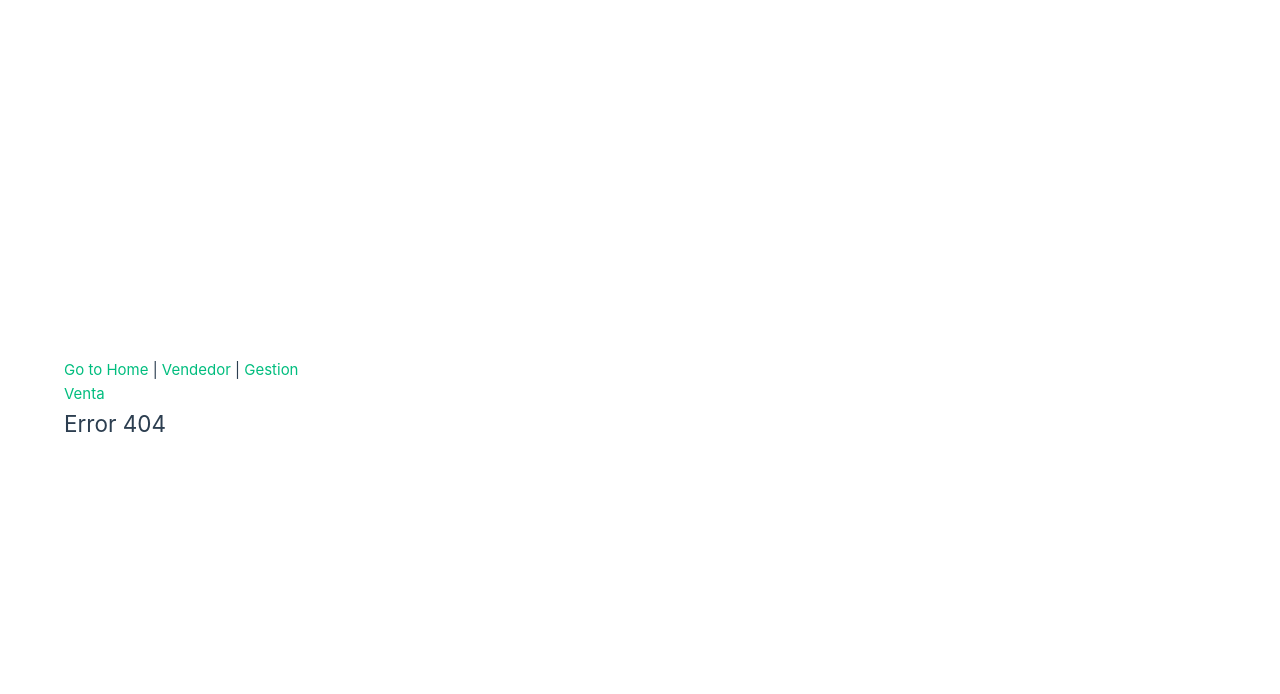
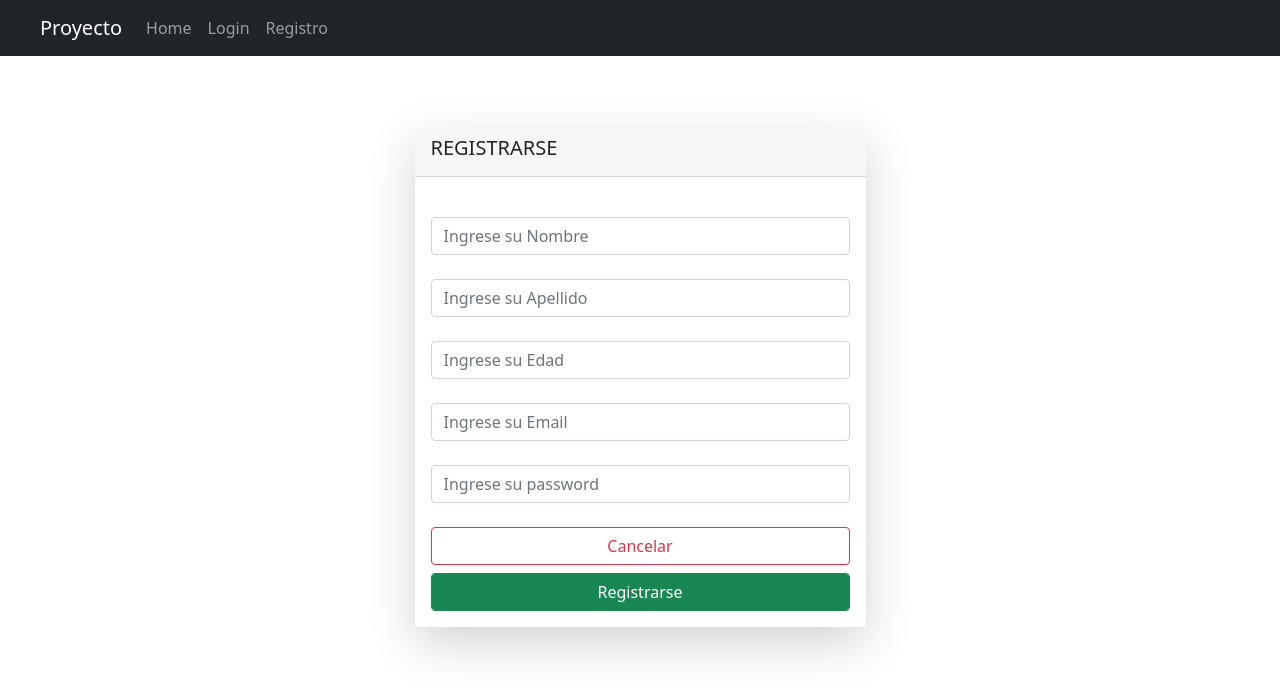
Before and after one commit to silibestref/TP_PNT2, a JavaScript app: page /#/registro in a window 1280 px wide. Before the commit this address had no page. Shown: the top 694 px of the page. Built offline with nearby package versions, Linux system fonts and the light colour scheme.

Commit message:
Nacimiento de app

```diff
--- a/package.json
+++ b/package.json
@@ -8,7 +8,10 @@
   },
   "dependencies": {
     "axios": "^0.27.2",
-    "vue": "^3.2.33",
+    "bootstrap": "^5.1.3",
+    "bootstrap-vue-3": "^0.1.11",
+    "json-server": "^0.17.0",
+    "vue-axios": "^3.4.1",
     "vue-router": "^4.0.14"
   },
   "devDependencies": {
--- a/src/App.vue
+++ b/src/App.vue
@@ -4,75 +4,36 @@
 
 <template>
 <div id="app">
-  <p>
-    <router-link to="/">Go to Home</router-link> |
-    <router-link to="/vendedor">Vendedor</router-link> |
-    <router-link to="/gestionVenta">Gestion Venta</router-link>
-  </p>
+<nav class="navbar navbar-expand-lg navbar-dark bg-dark">
+  <a class="navbar-brand" href="#" style="margin-left:2em">Proyecto</a>
+  <button class="navbar-toggler" type="button" data-toggle="collapse" data-target="#navbarText" aria-controls="navbarText" aria-expanded="false" aria-label="Toggle navigation">
+    <span class="navbar-toggler-icon"></span>
+  </button>
+  <div class="collapse navbar-collapse">
+    <ul class="navbar-nav mr-auto">
+      <li class="nav-item active">
+        <router-link class="nav-link" to="/">Home</router-link>
+      </li>
+      <li class="nav-item">
+        <router-link class="nav-link" to="/login">Login</router-link>
+      </li>
+      <li class="nav-item">
+        <router-link class="nav-link" to="/registro">Registro</router-link>
+      </li>
+    </ul>
+  </div>
+</nav>
   <br>
-  <router-view></router-view>
+  <div class="container">
+    <router-view></router-view>
+
+  </div>
+
 </div>
 </template>
 
 <style>
 @import "./assets/base.css";
 
-#app {
-  max-width: 1280px;
-  margin: 0 auto;
-  padding: 2rem;
 
-  font-weight: normal;
-}
-
-header {
-  line-height: 1.5;
-}
-
-.logo {
-  display: block;
-  margin: 0 auto 2rem;
-}
-
-a,
-.green {
-  text-decoration: none;
-  color: hsla(160, 100%, 37%, 1);
-  transition: 0.4s;
-}
-
-@media (hover: hover) {
-  a:hover {
-    background-color: hsla(160, 100%, 37%, 0.2);
-  }
-}
-
-@media (min-width: 1024px) {
-  body {
-    display: flex;
-    place-items: center;
-  }
-
-  #app {
-    display: grid;
-    grid-template-columns: 1fr 1fr;
-    padding: 0 2rem;
-  }
-
-  header {
-    display: flex;
-    place-items: center;
-    padding-right: calc(var(--section-gap) / 2);
-  }
-
-  header .wrapper {
-    display: flex;
-    place-items: flex-start;
-    flex-wrap: wrap;
-  }
-
-  .logo {
-    margin: 0 2rem 0 0;
-  }
-}
 </style>
--- a/src/components/GestionVenta.vue
+++ /dev/null
@@ -1,13 +0,0 @@
-<template>
-  <div><h2>Gestion Venta</h2></div>
-</template>
-
-<script>
-export default {
-
-}
-</script>
-
-<style>
-
-</style>
--- a/src/components/Home.vue
+++ b/src/components/Home.vue
@@ -1,11 +1,43 @@
 <template>
   <div>
-    <h2>Home</h2>
+    <h3>Home</h3>
+    <section>
+      {{ info }}
+    </section>
+    <br />
+    <ul>
+      <li v-for="item of items" :key="item.title">
+        {{ item.name }}
+      </li>
+    </ul>
   </div>
 </template>
 
 <script>
-export default {};
+import axios from "axios";
+export default {
+  data() {
+    return {
+      items: [],
+      info: null,
+    };
+  },
+  async created() {
+    try {
+      const res = await axios.get(
+        `https://jsonplaceholder.typicode.com/users`
+      );
+      this.items = res.data;
+    } catch (error) {
+      console.log(error);
+    }
+  },
+  mounted() {
+    axios
+      .get("https://api.coindesk.com/v1/bpi/currentprice.json")
+      .then((response) => (this.info = response));
+  },
+};
 </script>
 
 <style>
--- /dev/null
+++ b/src/components/Login.vue
@@ -0,0 +1,61 @@
+<template>
+  <div class="col">
+        <main>
+          <div class="row justify-content-center">
+            <div class="col-lg-5">
+              <div class="card shadow-lg border-0 rounded-lg mt-5">
+                <div class="card-header card-inicio">
+                    <h5>INICIAR SESIÓN</h5>
+                </div>
+                <div class="card-body">
+                  <form>
+                    <div class="form-group">
+                      <label class="small mb-1" for="inputEmail"></label>
+                      <input
+                        class="form-control join-form"
+                        placeholder="Ingrese su Email"
+                      />
+                    </div>
+                    <div class="form-group">
+                      <label for="inputPassword"></label>
+                      <input
+                        class="form-control join-form"
+                        placeholder="Ingrese su password"
+                      />
+                    </div>
+                    <div class="form-group mt-4 mb-0">
+                      <button
+                        class="form-control btn btn-outline-danger btn-block"
+                        v-on:click="Cancel"
+                      >
+                        Cancel
+                      </button>
+                    </div>
+                    <div class="form-group mt-2 mb-0">
+                      <button
+                        class="form-control btn btn-primary btn-block"
+                        v-on:click="Login"
+                      >
+                        Ingresar
+                      </button>
+                    </div>
+                  </form>
+                </div>
+              </div>
+            </div>
+          </div>
+        </main>
+      </div>
+</template>
+
+<script>
+export default {
+  data() {
+    return {
+      usuario: { username: "Diego", password: "Maradona" },
+    };
+  },
+};
+</script>
+
+<style></style>
--- /dev/null
+++ b/src/components/Registro.vue
@@ -0,0 +1,76 @@
+<template>
+  <div class="col">
+        <main>
+          <div class="row justify-content-center">
+            <div class="col-lg-5">
+              <div class="card shadow-lg border-0 rounded-lg mt-5">
+                <div class="card-header card-inicio">
+                  <h5>REGISTRARSE</h5>
+                </div>
+                <div class="card-body">
+                  <form>
+                    <div class="form-group">
+                      <label class="small mb-1" for="inputNombre"></label>
+                      <input
+                        class="form-control join-form"
+                        placeholder="Ingrese su Nombre"
+                      />
+                    </div>
+                    <div class="form-group">
+                      <label class="small mb-1" for="inputApellido"></label>
+                      <input
+                        class="form-control join-form"
+                        placeholder="Ingrese su Apellido"
+                      />
+                    </div>
+                    <div class="form-group">
+                      <label class="small mb-1" for="inputEdad"></label>
+                      <input
+                        class="form-control join-form"
+                        placeholder="Ingrese su Edad"
+                      />
+                    </div>
+                    <div class="form-group">
+                      <label class="small mb-1" for="inputEmail"></label>
+                      <input
+                        class="form-control join-form"
+                        placeholder="Ingrese su Email"
+                      />
+                    </div>
+                    <div class="form-group">
+                      <label for="inputPassword"></label>
+                      <input
+                        class="form-control join-form"
+                        placeholder="Ingrese su password"
+                      />
+                    </div>
+                    <div class="form-group mt-4 mb-0">
+                      <input
+                        type="reset"
+                        class=" form-control btn btn-outline-danger btn-block"
+                        value="Cancelar"
+                      />
+                    </div>
+                    <div class="form-group mt-2 mb-0">
+                      <button
+                        class="form-control btn btn-success btn-block"
+                        v-on:click="Registrarse"
+                      >
+                        Registrarse
+                      </button>
+                    </div>
+                  </form>
+                </div>
+              </div>
+            </div>
+          </div>
+        </main>
+      </div>
+</template>
+
+<script>
+export default {};
+</script>
+
+<style>
+</style>
--- a/src/components/Vendedor.vue
+++ /dev/null
@@ -1,15 +0,0 @@
-<template>
-  <div>
-    <h2>Vendedor</h2>
-  </div>
-</template>
-
-<script>
-export default {
-
-}
-</script>
-
-<style>
-
-</style>
```
Also changed, not shown: src/main.js (+9 -1 lines), src/router/router.js (+4 -4 lines), 1 other file (tests, documents, lock files or other folders).
